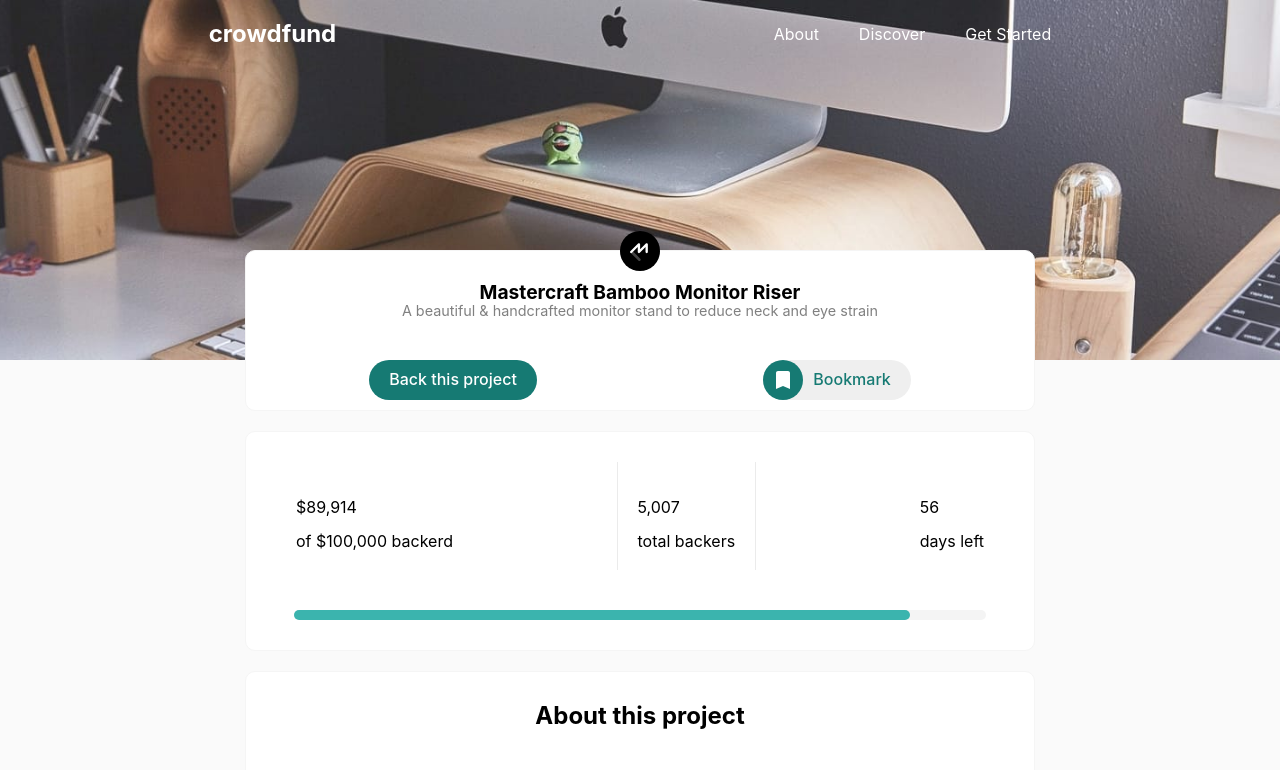
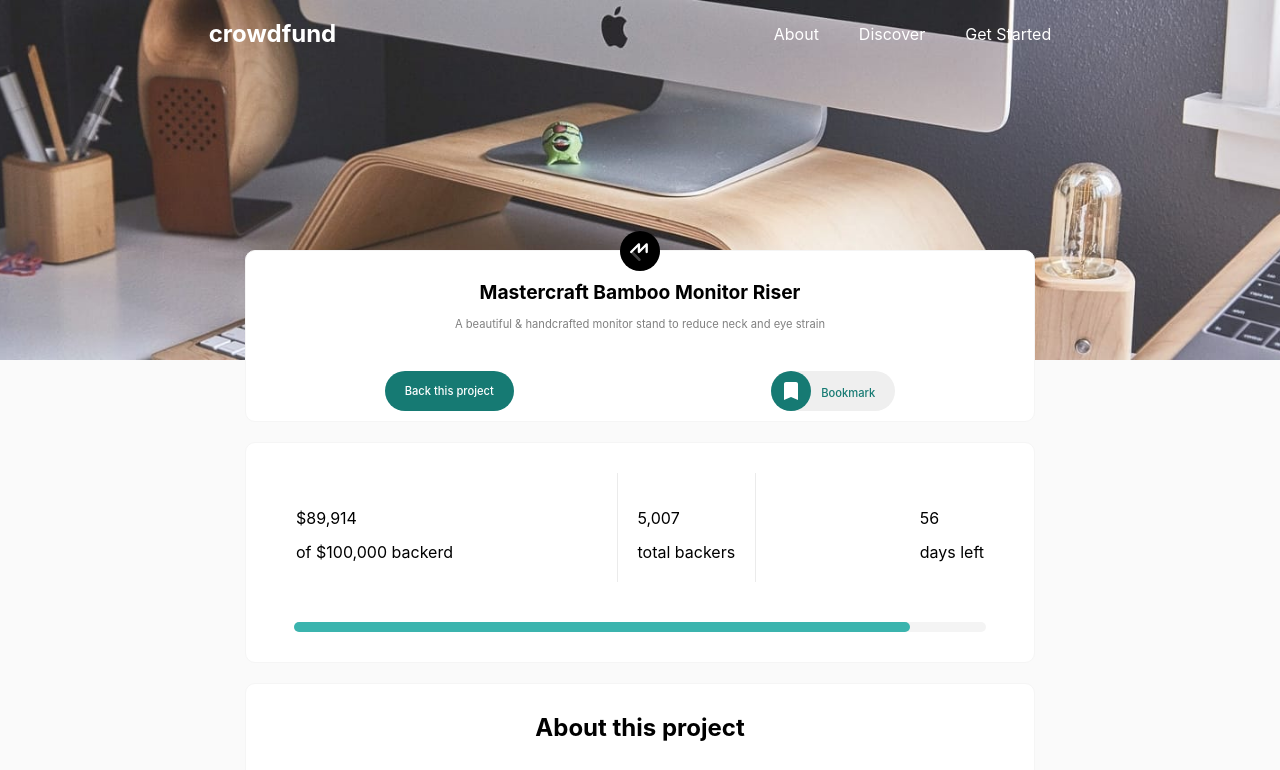
Before and after one commit to hyoshimori/react-crowdfunding-product-page, a React (Create React App) app: page / in a window 1280 px wide. Shown: the top 770 px of the page. Built offline with nearby package versions, Linux system fonts and the light colour scheme.

Commit message:
back this project component modified

```diff
--- a/src/components/main/BackThisProject.tsx
+++ b/src/components/main/BackThisProject.tsx
@@ -36,7 +36,7 @@ const BackThisProject = () => {
             <div className={`${styles.bookmark__design} ${buttonToggle ? styles.bookmark__design__grey : ''}`}>
               <BookmarkIcon/>
             </div>
-            Bookmark
+            <span className={styles.bookmark__design__letters}>Bookmark</span>
           </button>
         </div>
         {backToggle && <DetailBackThisProject />}
--- a/src/components/style/BackThisProject.module.css
+++ b/src/components/style/BackThisProject.module.css
@@ -21,7 +21,7 @@
 
 
 .body span{
-  font-size: 0.9rem;
+  font-size: 0.7rem;
 }
 
 .body h2{
@@ -38,6 +38,10 @@
   justify-content: space-around;
   align-items: center;
   padding: 20px;
+}
+
+.project__name__and__description h2{
+  margin-bottom: 15px;
 }
 
 .grey__color{
@@ -62,6 +66,7 @@
   padding-left: 20px;
   padding-right: 20px;
   font-weight: 500;
+  font-size: 0.7rem;
   cursor: pointer;
 }
 
@@ -102,3 +107,7 @@
   background-color: #707070;
   border: solid 1px #707070;
 }
+
+.bookmark__design__letters{
+  font-size: xx-small;
+}
--- a/src/components/style/Nav.module.css
+++ b/src/components/style/Nav.module.css
@@ -13,4 +13,5 @@
 
 .nav__links__right span{
   margin: 0 20px;
+  cursor: pointer;
 }
```
